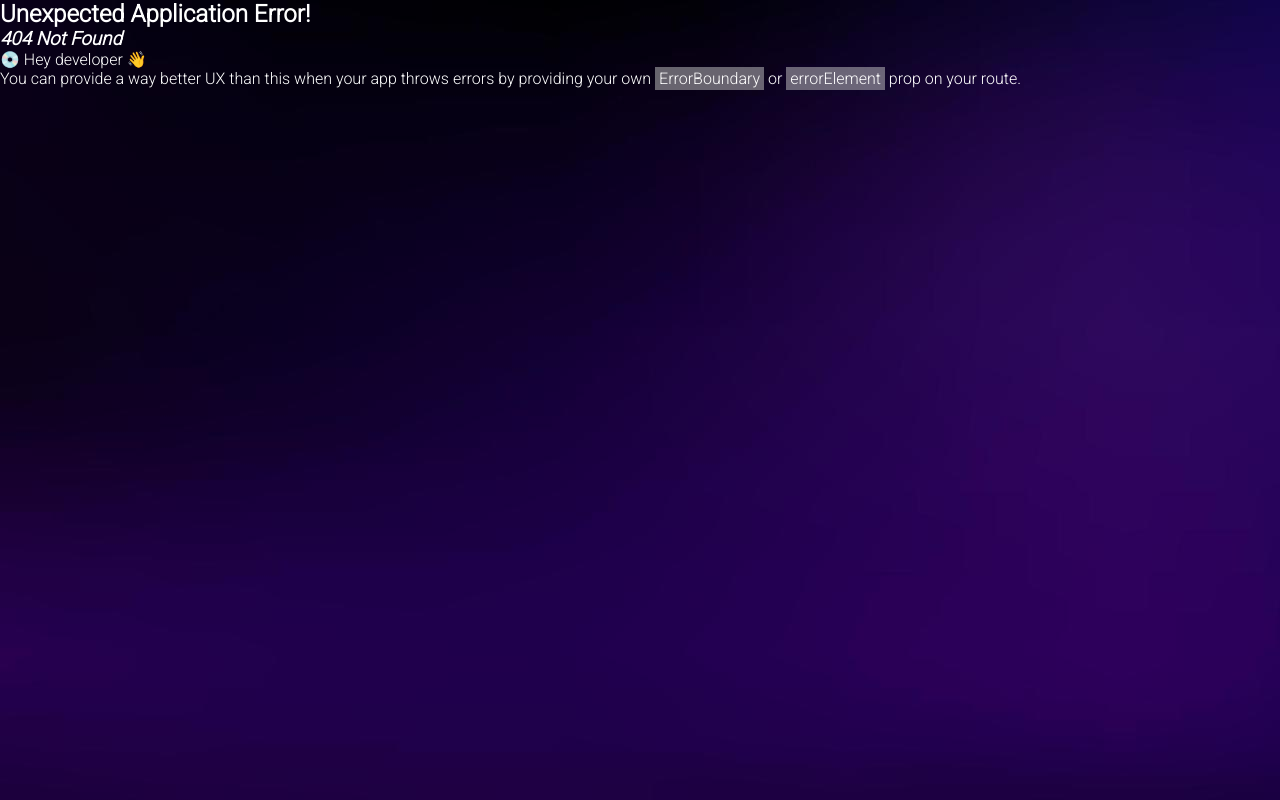
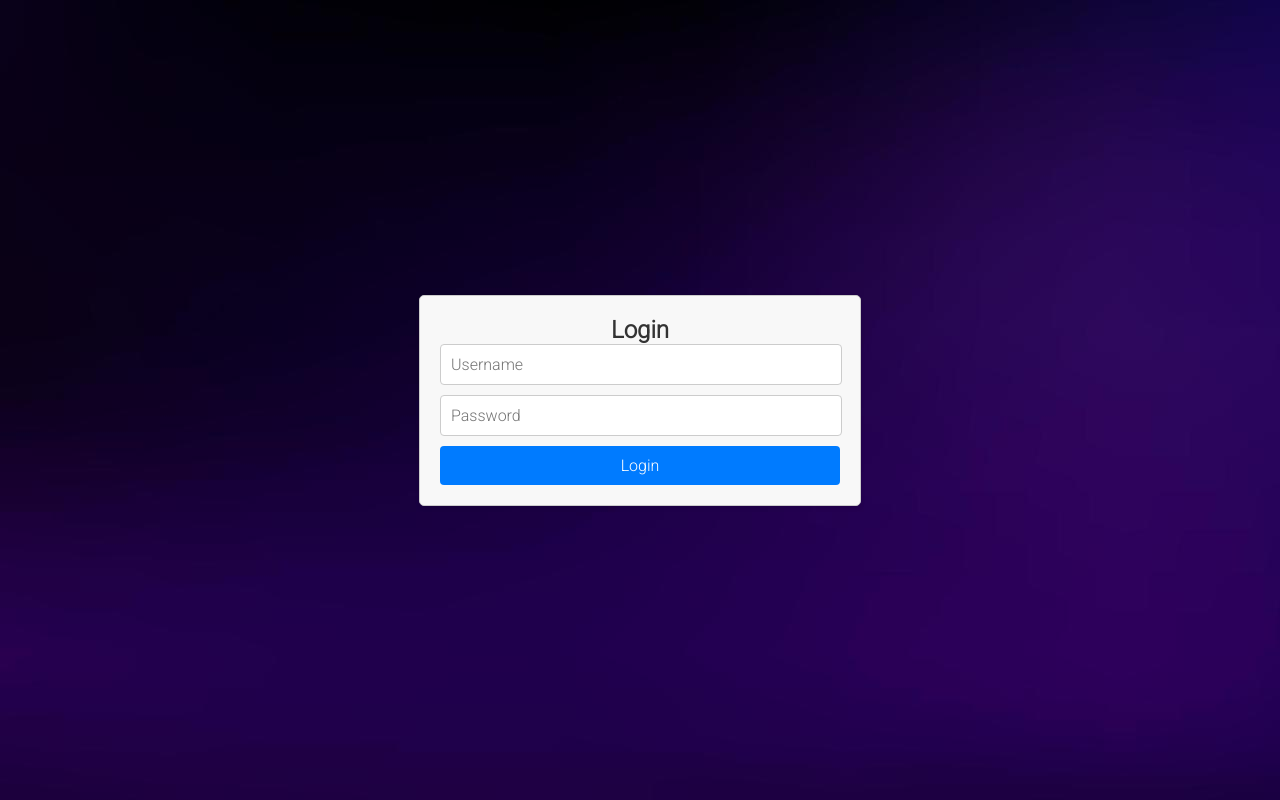
Before and after one commit to unni2000/projectneo, a React (Vite) app: page /login in a window 1280 px wide. Before the commit this address had no page. Built offline with nearby package versions, Linux system fonts and the light colour scheme.

Commit message:
login page added and route links to login and dashboard added

```diff
--- /dev/null
+++ b/index.css
@@ -0,0 +1,3 @@
+@tailwind base;
+@tailwind components;
+@tailwind utilities;
--- a/package.json
+++ b/package.json
@@ -31,6 +31,7 @@
     "@types/react-dom": "^18.0.9",
     "@vitejs/plugin-react": "^3.0.0",
     "gh-pages": "^6.0.0",
+    "tailwindcss": "^3.3.3",
     "vite": "^4.0.0"
   }
 }
--- a/src/App.jsx
+++ b/src/App.jsx
@@ -8,6 +8,7 @@ import {
 import styled from "styled-components";
 import Home from "./pages/Home";
 import Dashboard from "./pages/Dashboard";
+import Login from "./pages/Login";
 
 const Container = styled.div`
   height: 100vh;
@@ -29,6 +30,10 @@ const router = createBrowserRouter([
   {
     path:"/dashboard",
     element: <Dashboard/>
+  },
+  {
+    path:"/login",
+    element: <Login/>
   }
 ]);
 function App() {
--- a/src/components/Navbar.jsx
+++ b/src/components/Navbar.jsx
@@ -1,6 +1,8 @@
 import React from "react";
 import styled from "styled-components";
-
+import {
+  Link,
+} from "react-router-dom";
 const Section = styled.div`
   display: flex;
   justify-content: center;
@@ -64,7 +66,9 @@ const Navbar = () => {
           <Logo src="./img/logo.png" />
         </Links>
         <Icons>
+          <Link to="login">
           <Button>Login</Button>
+          </Link>
         </Icons>
       </Container>
     </Section>
--- a/src/pages/Login.jsx
+++ b/src/pages/Login.jsx
@@ -1,9 +1,78 @@
-import React from 'react'
+import React from 'react';
+import styled from "styled-components";
+import {
+    Link,
+  } from "react-router-dom";
+const LoginSection = styled.div`
+height: 100vh;
+width: 100%;
+display: flex;
+justify-content: center;
+align-items: center;
+`;
+const CenteredContainer = styled.div`
+  display: flex;
+  justify-content: center;
+  align-items: center;
+  min-height: 100vh;
+`;
 
+const LoginFormContainer = styled.div`
+  width: 400px;
+  padding: 20px;
+  background-color: #f8f8f8;
+  border: 1px solid #ccc;
+  border-radius: 5px;
+  box-shadow: 0 2px 4px rgba(0, 0, 0, 0.1);
+`;
+
+const Title = styled.h2`
+  text-align: center;
+  color: #333;
+`;
+
+const InputField = styled.input`
+  width: 380px;
+  padding: 10px;
+  margin-bottom: 10px;
+  border: 1px solid #ccc;
+  border-radius: 4px;
+  font-size: 16px;
+`;
+
+const Button = styled.button`
+  width: 100%;
+  padding: 10px;
+  background-color: #007bff;
+  color: #fff;
+  border: none;
+  border-radius: 4px;
+  font-size: 16px;
+  cursor: pointer;
+  transition: background-color 0.3s;
+
+  &:hover {
+    background-color: #0056b3;
+  }
+`;
 function Login() {
-  return (
-    <div>Login</div>
-  )
+
+    return (
+      <LoginSection>
+<CenteredContainer>
+      <LoginFormContainer>
+        <Title>Login</Title>
+        <form>
+          <InputField type="text" placeholder="Username" />
+          <InputField type="password" placeholder="Password" />
+          <Link to="/dashboard">
+            <Button type="submit">Login</Button>
+            </Link>
+        </form>
+      </LoginFormContainer>
+    </CenteredContainer>
+      </LoginSection>
+    )
 }
 
-export default Login
+export default Login;
```
Also changed, not shown: tailwind.config.js (added, +10 -0 lines), 1 other file (tests, documents, lock files or other folders).
